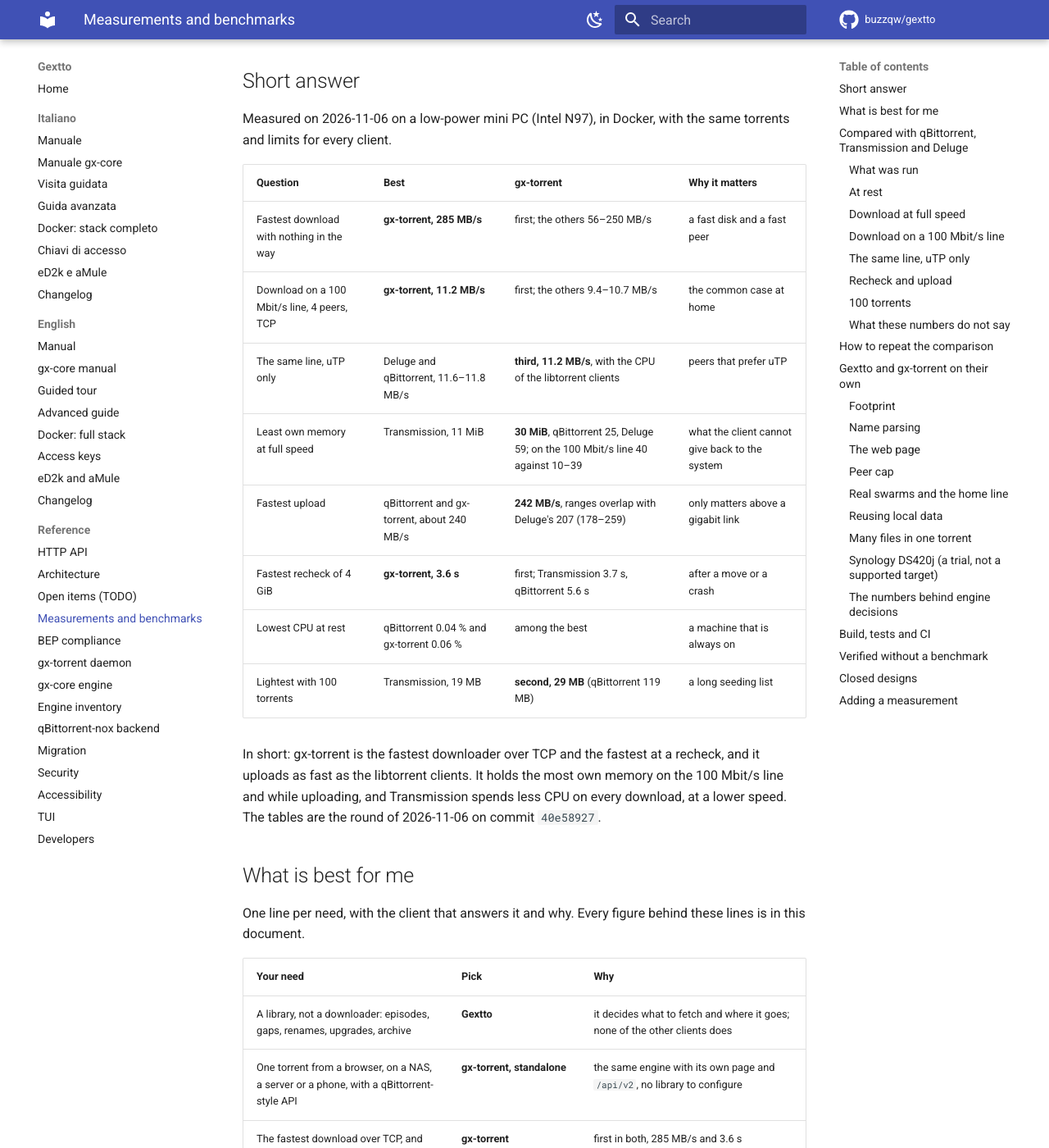
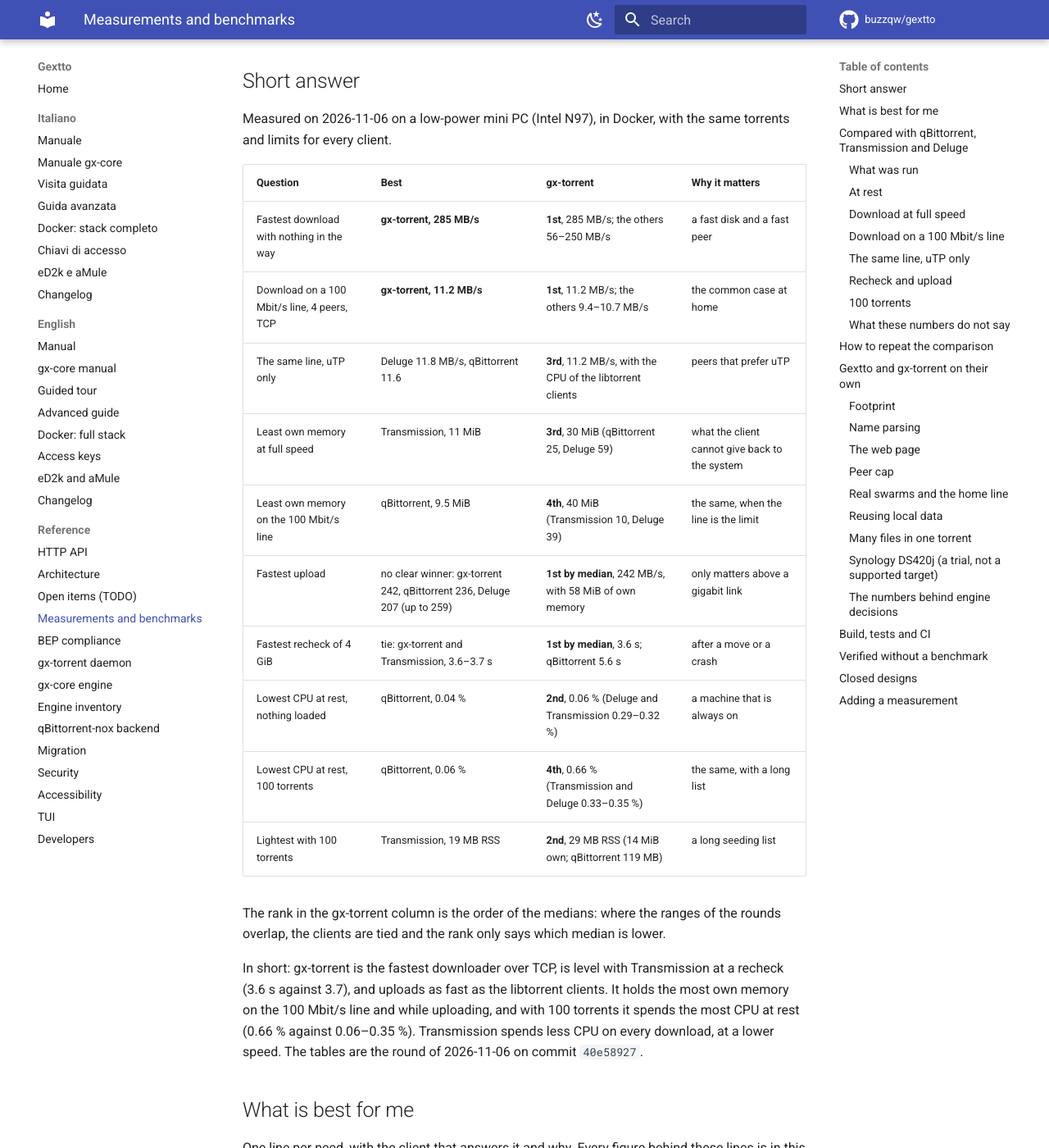
Before and after one commit to buzzqw/gextto, an MkDocs documentation site: the page built from docs/measurements.md, in a window 1280 px wide and 1400 px high, scrolled down 215 px. Shown: the whole window at 82% size. Built offline with MkDocs 1.6.1 and Material for MkDocs 9.7.7, drawn with Linux system fonts in a browser that asks for light colours; comment, search, counter and statistics services are not loaded; some of the changed text lies outside the part shown.

Commit message:
docs: make the short answer of the measurements say where gx-torrent ranks

```diff
--- a/docs/measurements.md
+++ b/docs/measurements.md
@@ -11,19 +11,25 @@
 
 | Question | Best | gx-torrent | Why it matters |
 |---|---|---|---|
-| Fastest download with nothing in the way | **gx-torrent, 285 MB/s** | first; the others 56–250 MB/s | a fast disk and a fast peer |
-| Download on a 100 Mbit/s line, 4 peers, TCP | **gx-torrent, 11.2 MB/s** | first; the others 9.4–10.7 MB/s | the common case at home |
-| The same line, uTP only | Deluge and qBittorrent, 11.6–11.8 MB/s | **third, 11.2 MB/s**, with the CPU of the libtorrent clients | peers that prefer uTP |
-| Least own memory at full speed | Transmission, 11 MiB | **30 MiB**, qBittorrent 25, Deluge 59; on the 100 Mbit/s line 40 against 10–39 | what the client cannot give back to the system |
-| Fastest upload | qBittorrent and gx-torrent, about 240 MB/s | **242 MB/s**, ranges overlap with Deluge's 207 (178–259) | only matters above a gigabit link |
-| Fastest recheck of 4 GiB | **gx-torrent, 3.6 s** | first; Transmission 3.7 s, qBittorrent 5.6 s | after a move or a crash |
-| Lowest CPU at rest | qBittorrent 0.04 % and gx-torrent 0.06 % | among the best | a machine that is always on |
-| Lightest with 100 torrents | Transmission, 19 MB | **second, 29 MB** (qBittorrent 119 MB) | a long seeding list |
+| Fastest download with nothing in the way | **gx-torrent, 285 MB/s** | **1st**, 285 MB/s; the others 56–250 MB/s | a fast disk and a fast peer |
+| Download on a 100 Mbit/s line, 4 peers, TCP | **gx-torrent, 11.2 MB/s** | **1st**, 11.2 MB/s; the others 9.4–10.7 MB/s | the common case at home |
+| The same line, uTP only | Deluge 11.8 MB/s, qBittorrent 11.6 | **3rd**, 11.2 MB/s, with the CPU of the libtorrent clients | peers that prefer uTP |
+| Least own memory at full speed | Transmission, 11 MiB | **3rd**, 30 MiB (qBittorrent 25, Deluge 59) | what the client cannot give back to the system |
+| Least own memory on the 100 Mbit/s line | qBittorrent, 9.5 MiB | **4th**, 40 MiB (Transmission 10, Deluge 39) | the same, when the line is the limit |
+| Fastest upload | no clear winner: gx-torrent 242, qBittorrent 236, Deluge 207 (up to 259) | **1st by median**, 242 MB/s, with 58 MiB of own memory | only matters above a gigabit link |
+| Fastest recheck of 4 GiB | tie: gx-torrent and Transmission, 3.6–3.7 s | **1st by median**, 3.6 s; qBittorrent 5.6 s | after a move or a crash |
+| Lowest CPU at rest, nothing loaded | qBittorrent, 0.04 % | **2nd**, 0.06 % (Deluge and Transmission 0.29–0.32 %) | a machine that is always on |
+| Lowest CPU at rest, 100 torrents | qBittorrent, 0.06 % | **4th**, 0.66 % (Transmission and Deluge 0.33–0.35 %) | the same, with a long list |
+| Lightest with 100 torrents | Transmission, 19 MB RSS | **2nd**, 29 MB RSS (14 MiB own; qBittorrent 119 MB) | a long seeding list |
 
-In short: gx-torrent is the fastest downloader over TCP and the fastest at a recheck, and it
-uploads as fast as the libtorrent clients. It holds the most own memory on the 100 Mbit/s line
-and while uploading, and Transmission spends less CPU on every download, at a lower speed. The
-tables are the round of 2026-11-06 on commit `40e58927`.
+The rank in the gx-torrent column is the order of the medians: where the ranges of the rounds
+overlap, the clients are tied and the rank only says which median is lower.
+
+In short: gx-torrent is the fastest downloader over TCP, is level with Transmission at a recheck
+(3.6 s against 3.7), and uploads as fast as the libtorrent clients. It holds the most own memory
+on the 100 Mbit/s line and while uploading, and with 100 torrents it spends the most CPU at rest
+(0.66 % against 0.06–0.35 %). Transmission spends less CPU on every download, at a lower speed.
+The tables are the round of 2026-11-06 on commit `40e58927`.
 
 ## What is best for me
 
@@ -34,16 +40,18 @@
 |---|---|---|
 | A library, not a downloader: episodes, gaps, renames, upgrades, archive | **Gextto** | it decides what to fetch and where it goes; none of the other clients does |
 | One torrent from a browser, on a NAS, a server or a phone, with a qBittorrent-style API | **gx-torrent, standalone** | the same engine with its own page and `/api/v2`, no library to configure |
-| The fastest download over TCP, and the fastest recheck of a 4 GiB file | **gx-torrent** | first in both, 285 MB/s and 3.6 s |
-| Seeding on a fast LAN (gigabit and above) | **gx-torrent** | one write is one syscall, so the upload holds 242 MB/s where a per-packet sender spends the CPU |
+| The fastest download over TCP | **gx-torrent** | 285 MB/s, against 56–250 for the others |
+| A recheck of a 4 GiB file without a long wait | **gx-torrent or Transmission** | 3.6–3.7 s, the two are not separated; qBittorrent 5.6 s |
+| Seeding on a fast LAN (gigabit and above) | **gx-torrent** | one write is one syscall: 242 MB/s, level with the libtorrent clients, at the lowest CPU per GiB (2.26 s against 2.46–2.70) |
 | A call or a game while something downloads | **Gextto**, Auto with latency source `both` | the guard leaves room for the other flow and stops taking more as soon as the router sees it |
 | The smallest memory at full speed | Transmission, 11 MiB against 30 | the one row where another client wins, and it costs speed |
 | Ratio farming, a seedbox, no library | qBittorrent or Deluge | Gextto is not built for it (`share_mode` is not planned) |
 | Windows | **gx-torrent, standalone** | native service, amd64 and arm64; Gextto itself is Unix |
 
 In short: a client that downloads and stops there is gx-torrent, the fastest of the four over
-TCP and the fastest at a recheck (3.6 s against 3.7 and 5.6); a client that names, upgrades and
-keeps the files is Gextto, which is the only one that does it — and carries gx-torrent inside.
+TCP and level with Transmission at a recheck (3.6 s against 3.7 and 5.6); a client that names,
+upgrades and keeps the files is Gextto, which is the only one that does it — and carries
+gx-torrent inside.
 
 ## Compared with qBittorrent, Transmission and Deluge
 
@@ -131,14 +139,18 @@
 
 | Client | Recheck | CPU | Upload speed | CPU per GiB | Peak own memory | Peak RSS |
 |---|---|---|---|---|---|---|
-| **gx-torrent** | **3.6 s** (1,182 MB/s) | 3.9 s | 242 MB/s (242–262) | 2.26 s | 58 MiB | 72 MiB |
+| gx-torrent | 3.6 s (1,182 MB/s) | 3.9 s | 242 MB/s (242–262) | 2.26 s | 58 MiB | 72 MiB |
 | Transmission | 3.7 s (1,151 MB/s) | 2.5 s | 125 MB/s (124–125) | 2.67 s | 35 MiB | 50 MiB |
 | Deluge | 4.6 s (939 MB/s) | 3.9 s | 207 MB/s (178–259) | 2.46 s | 44 MiB | 4,099 MiB |
-| qBittorrent | 5.6 s (761 MB/s) | 3.7 s | **236 MB/s** (203–240) | 2.70 s | 13 MiB | 4,087 MiB |
+| qBittorrent | 5.6 s (761 MB/s) | 3.7 s | 236 MB/s (203–240) | 2.70 s | 13 MiB | 4,087 MiB |
 
-The upload ranges overlap and are wide for every client, because repeated 4 GiB writes by the
-receiving peer slow this disk over a session: gx-torrent, qBittorrent and Deluge are not
-separated here.
+On the recheck gx-torrent (3.35–3.81 s) and Transmission (3.66–3.93 s) overlap: the two are tied
+and ahead of Deluge (4.6 s) and qBittorrent (5.6 s).
+
+The upload ranges are wide for every client, because repeated 4 GiB writes by the receiving peer
+slow this disk over a session. The gap between gx-torrent and qBittorrent (242 against 236 MB/s,
+3 %) is smaller than the spread of their rounds, and Deluge reaches 259: none of the three is
+separated.
 
 ### 100 torrents
 
```
